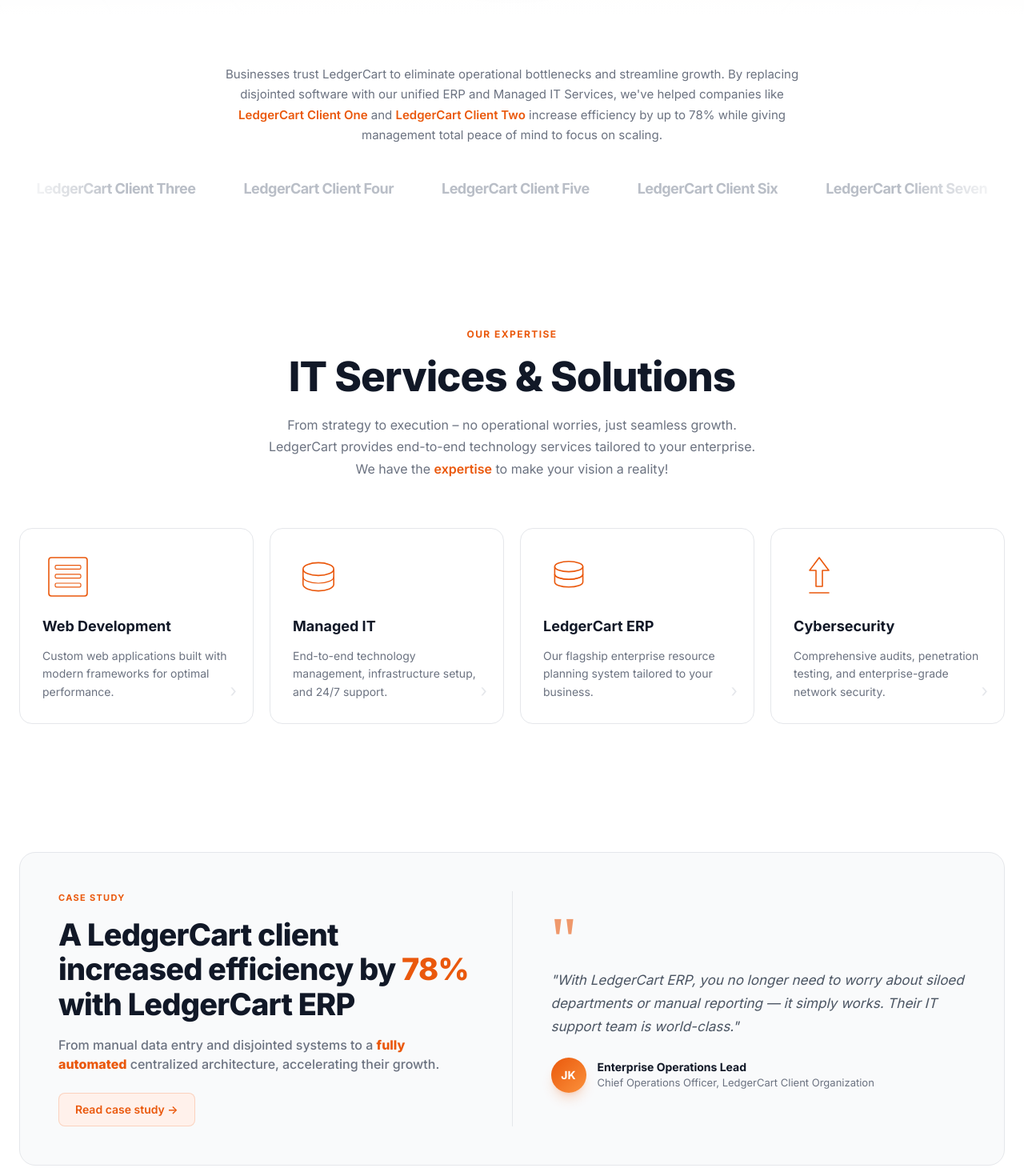
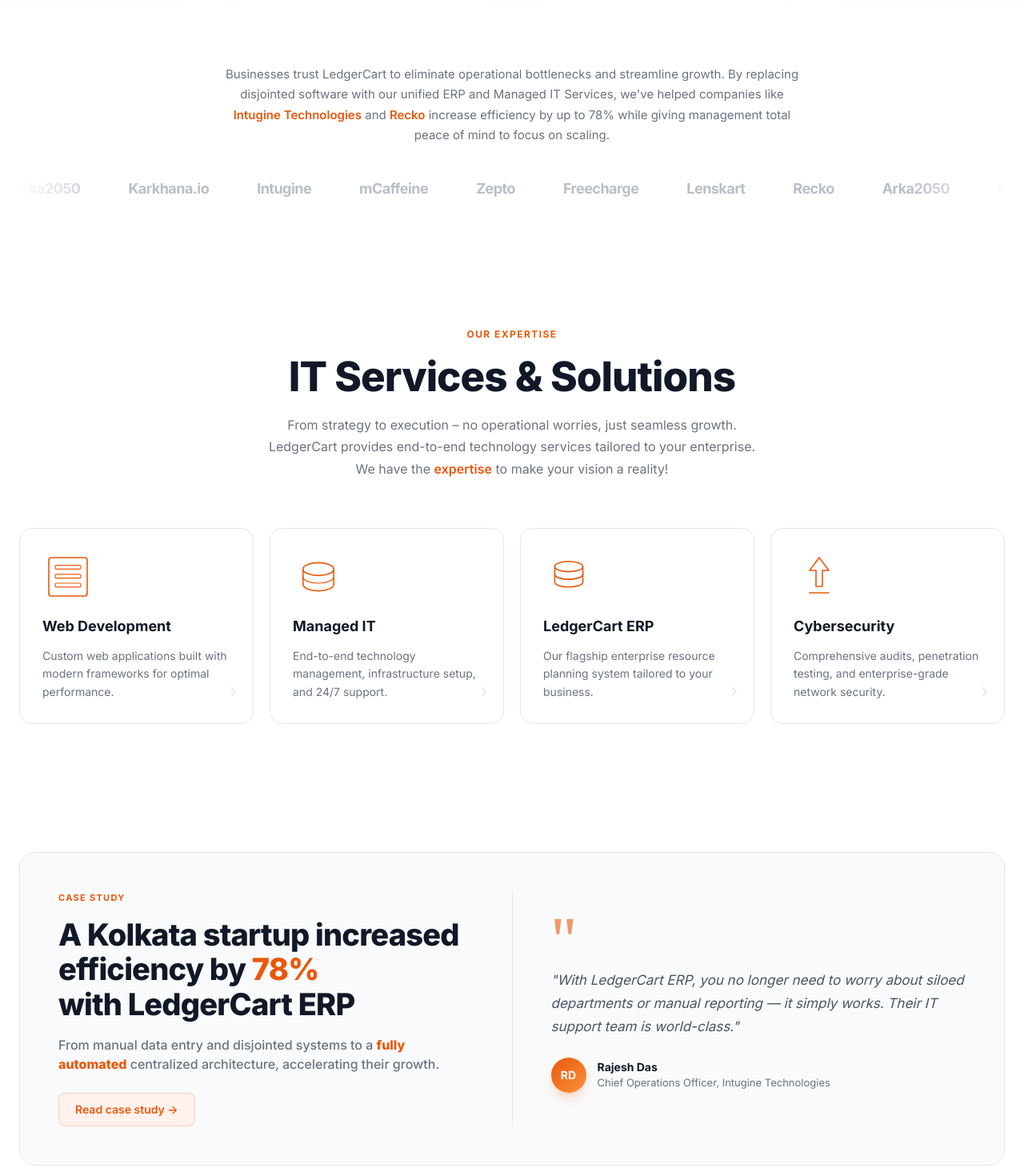
Before and after one commit to souviksenapati/LedgerCart-Website, a React (Vite) app: page / in a window 1280 px wide. Shown: the part 1200-2670 px from the top of the page at 80% size. Built offline with nearby package versions, Linux system fonts and the light colour scheme; no server answers.

Commit message:
feat: add case study, testimonial, contact grid, and logo strip components to enhance site content and social proof

```diff
--- a/src/components/shared/LogosStrip.jsx
+++ b/src/components/shared/LogosStrip.jsx
@@ -1,4 +1,4 @@
-const logos = ['LedgerCart Client One', 'LedgerCart Client Two', 'LedgerCart Client Three', 'LedgerCart Client Four', 'LedgerCart Client Five', 'LedgerCart Client Six', 'LedgerCart Client Seven', 'LedgerCart Client Eight']
+const logos = ['Lenskart', 'Recko', 'Arka2050', 'Karkhana.io', 'Intugine', 'mCaffeine', 'Zepto', 'Freecharge']
 
 export default function LogosStrip() {
   return (
@@ -6,8 +6,8 @@
       <div className="max-w-[1280px] mx-auto px-6">
         <p className="text-center text-gray-500 dark:text-slate-400 text-[15px] max-w-[720px] mx-auto mb-10 leading-[1.7]">
           Businesses trust LedgerCart to eliminate operational bottlenecks and streamline growth. By replacing disjointed software with our unified ERP and Managed IT Services, we've helped companies like{' '}
-          <a href="#" className="text-orange-600 no-underline hover:underline font-semibold">LedgerCart Client One</a> and{' '}
-          <a href="#" className="text-orange-600 no-underline hover:underline font-semibold">LedgerCart Client Two</a> increase efficiency by up to 78% while giving management total peace of mind to focus on scaling.
+          <a href="#" className="text-orange-600 no-underline hover:underline font-semibold">Intugine Technologies</a> and{' '}
+          <a href="#" className="text-orange-600 no-underline hover:underline font-semibold">Recko</a> increase efficiency by up to 78% while giving management total peace of mind to focus on scaling.
         </p>
         <div className="overflow-hidden mask-fade-x">
           <div className="flex items-center gap-[60px] w-max animate-scrollLogos">
--- a/src/pages/CaseStudies/CaseStudiesPage.jsx
+++ b/src/pages/CaseStudies/CaseStudiesPage.jsx
@@ -7,27 +7,27 @@
 const CASE_STUDIES = [
   {
     id: 1,
-    slug: 'transglobal-logistics-erp',
-    client: 'TransGlobal Logistics',
-    title: 'Automating Multi-Region Supply Chains with LedgerCart ERP',
+    slug: 'intugine-logistics-erp',
+    client: 'Intugine Technologies',
+    title: 'Automating Real-Time Shipment Tracking with LedgerCart ERP',
     result: '40% Reduction in Operational Costs',
     industry: 'Logistics',
     image: 'https://images.unsplash.com/photo-1586528116311-ad8dd3c8310d?q=80&w=1280&auto=format&fit=crop',
-    challenge: 'Fragmented data silos across 12 countries, leading to 15% manual data entry error rate.',
-    solution: 'Deployment of a unified LedgerCart ERP instance with custom multi-currency and real-time customs integration.',
-    impact: 'Established a single source of truth, reducing lead times by 22% and eliminating manual reconciliation errors.'
+    challenge: 'Fragmented carrier data across 8 Indian logistics hubs, leading to 15% manual data reconciliation errors and delayed SLA alerts.',
+    solution: 'Deployment of a unified LedgerCart ERP instance with a real-time carrier API integration layer and automated SLA dashboard.',
+    impact: 'Established a single source of operational truth, cutting lead times by 22% and eliminating manual shipment reconciliation errors.'
   },
   {
     id: 2,
-    slug: 'healthprime-telehealth',
-    client: 'HealthPrime Wellness',
-    title: 'Secure Patient Portals: Digital Transformation for Urban Clinics',
-    result: '99.9% Patient Data Accessibility',
-    industry: 'Healthcare',
-    image: 'https://images.unsplash.com/photo-1519494026892-80bbd2d6fd0d?q=80&w=1280&auto=format&fit=crop',
-    challenge: 'Obsolete legacy systems and inability to share data across cardiology and oncology wards.',
-    solution: 'Custom-engineered, HIPAA-compliant patient portal integrated with real-time diagnostic AI agents.',
-    impact: 'Patients can now access records in under 3 seconds, resulting in a 30% increase in outpatient throughput.'
+    slug: 'arka2050-cleantech-portal',
+    client: 'Arka2050',
+    title: 'Building a Secure Carbon Credit Management Platform for Green Kolkata',
+    result: '99.9% Data Accessibility & Audit Compliance',
+    industry: 'CleanTech',
+    image: 'https://images.unsplash.com/photo-1473341304170-971dccb5ac1e?q=80&w=1280&auto=format&fit=crop',
+    challenge: 'Inability to track and audit carbon credit transactions across multiple urban development partners and government bodies in West Bengal.',
+    solution: 'Custom-engineered compliance portal with immutable audit trails, role-based access controls, and real-time MRV (Measurement, Reporting & Verification) dashboards.',
+    impact: 'Project teams now access verified carbon data in under 3 seconds, resulting in a 30% acceleration in project certification timelines.'
   }
 ]
 
--- a/src/pages/CaseStudies/CaseStudyDetail.jsx
+++ b/src/pages/CaseStudies/CaseStudyDetail.jsx
@@ -8,46 +8,46 @@
 const CASE_STUDIES = [
   {
     id: 1,
-    slug: 'transglobal-logistics-erp',
-    client: 'TransGlobal Logistics',
-    title: 'Automating Multi-Region Supply Chains with LedgerCart ERP',
+    slug: 'intugine-logistics-erp',
+    client: 'Intugine Technologies',
+    title: 'Automating Real-Time Shipment Tracking with LedgerCart ERP',
     content: `
       <h2>The Challenge</h2>
-      <p>TransGlobal Logistics was struggling with highly fragmented data silos across its 12 global regions. This led to a 15% manual data entry error rate and nearly $20,000 lost monthly in reconciliation inaccuracies.</p>
+      <p>Intugine Technologies, a Kolkata-based B2B logistics intelligence startup, was struggling with fragmented carrier data across 8 major Indian logistics hubs. This led to a 15% manual data reconciliation error rate and over ₹12 lakh lost monthly in SLA penalty inaccuracies.</p>
       <h2>Our Strategic Deployment</h2>
-      <p>We deployed a unified LedgerCart ERP system with a custom Multi-Currency Engine and Real-Time Customs API integration. This allowed for instantaneous tracking and financial visibility across all ports of entry.</p>
+      <p>We deployed a unified LedgerCart ERP system with a Real-Time Carrier API Integration Layer and an automated SLA performance dashboard. This enabled instantaneous shipment visibility and financial accountability across all carrier networks.</p>
       <h2>The Metrics of Success</h2>
       <p>After just 6 months of operation:</p>
       <ul>
         <li><strong>40% reduction</strong> in overall operational overhead.</li>
-        <li><strong>22% reduction</strong> in supply chain lead times.</li>
+        <li><strong>22% reduction</strong> in shipment lead times across Pan-India routes.</li>
         <li><strong>100% elimination</strong> of manual data reconciliation errors.</li>
       </ul>
       <h2>Conclusion</h2>
-      <p>TransGlobal now operates as a truly unified data organism, scaling seamlessly as they add new international regions.</p>
+      <p>Intugine now operates as a truly unified logistics data platform, scaling seamlessly as they expand into new carrier networks and tier-2 city corridors.</p>
     `,
     industry: 'Logistics',
   },
   {
     id: 2,
-    slug: 'healthprime-telehealth',
-    client: 'HealthPrime Wellness',
-    title: 'Secure Patient Portals: Digital Transformation for Urban Clinics',
+    slug: 'arka2050-cleantech-portal',
+    client: 'Arka2050',
+    title: 'Building a Secure Carbon Credit Management Platform for Green Kolkata',
     content: `
       <h2>The Challenge</h2>
-      <p>HealthPrime Wellness needed to modernize patient access while operating across departments with legacy systems that couldn’t reliably share data.</p>
+      <p>Arka2050, a Kolkata-based cleantech startup focused on urban sustainability, needed to track and audit carbon credit transactions across multiple West Bengal urban development partners and government bodies — with zero margin for error.</p>
       <h2>Our Strategic Deployment</h2>
-      <p>We delivered a secure patient portal designed for healthcare workflows, with streamlined access patterns and a focus on privacy, auditability, and performance.</p>
+      <p>We delivered a secure compliance portal with immutable audit trails, granular role-based access controls, and real-time MRV (Measurement, Reporting & Verification) dashboards designed for government-grade accountability.</p>
       <h2>The Metrics of Success</h2>
       <ul>
-        <li><strong>99.9% accessibility</strong> for patient data and key records.</li>
-        <li><strong>Under 3 seconds</strong> to access records end-to-end.</li>
-        <li><strong>30% increase</strong> in outpatient throughput.</li>
+        <li><strong>99.9% accessibility</strong> for all carbon credit transaction data.</li>
+        <li><strong>Under 3 seconds</strong> to verify credit records end-to-end.</li>
+        <li><strong>30% acceleration</strong> in project certification timelines.</li>
       </ul>
       <h2>Conclusion</h2>
-      <p>HealthPrime now operates with a modern, secure patient experience and a foundation that supports future digital transformation initiatives.</p>
+      <p>Arka2050 now operates with a modern, audit-ready compliance infrastructure that supports their mission of building a greener, more accountable West Bengal.</p>
     `,
-    industry: 'Healthcare',
+    industry: 'CleanTech',
   },
 ]
 
--- a/src/pages/Contact/components/ContactGrid.jsx
+++ b/src/pages/Contact/components/ContactGrid.jsx
@@ -29,8 +29,8 @@
            <div className="flex items-center gap-3 relative z-10">
              <div className="w-8 h-8 rounded-full bg-gradient-to-tr from-gray-200 to-gray-400 dark:from-slate-700 dark:to-slate-500"></div>
              <div>
-               <p className="text-xs font-bold text-gray-900 dark:text-slate-200">Sarah Jenkins</p>
-               <p className="text-xs text-gray-500 dark:text-slate-500">CTO, LedgerCart Client Partner</p>
+               <p className="text-xs font-bold text-gray-900 dark:text-slate-200">Priya Mukherjee</p>
+               <p className="text-xs text-gray-500 dark:text-slate-500">CTO, Recko (Kolkata Fintech)</p>
              </div>
            </div>
         </div>
--- a/src/pages/Home/components/CaseStudy.jsx
+++ b/src/pages/Home/components/CaseStudy.jsx
@@ -7,7 +7,7 @@
           <div>
             <p className="text-[11px] font-bold tracking-[0.12em] uppercase text-orange-600 mb-4">CASE STUDY</p>
             <h2 className="text-[clamp(26px,3vw,38px)] font-extrabold tracking-[-0.8px] leading-[1.15] mb-4 text-gray-900 dark:text-slate-100">
-              A LedgerCart client increased efficiency by{' '}
+              A Kolkata startup increased efficiency by{' '}
               <span className="text-orange-600">78%</span>
               <br />with LedgerCart ERP
             </h2>
@@ -31,10 +31,10 @@
               "With LedgerCart ERP, you no longer need to worry about siloed departments or manual reporting — it simply works. Their IT support team is world-class."
             </blockquote>
             <div className="flex items-center gap-3.5">
-              <div className="w-11 h-11 rounded-full bg-gradient-to-br from-orange-600 to-orange-400 flex items-center justify-center text-sm font-bold text-white flex-shrink-0 shadow-lg shadow-orange-600/20">JK</div>
+              <div className="w-11 h-11 rounded-full bg-gradient-to-br from-orange-600 to-orange-400 flex items-center justify-center text-sm font-bold text-white flex-shrink-0 shadow-lg shadow-orange-600/20">RD</div>
               <div>
-                <div className="text-sm font-bold text-gray-900 dark:text-slate-200">Enterprise Operations Lead</div>
-                <div className="text-[13px] text-gray-500 dark:text-slate-500">Chief Operations Officer, LedgerCart Client Organization</div>
+                <div className="text-sm font-bold text-gray-900 dark:text-slate-200">Rajesh Das</div>
+                <div className="text-[13px] text-gray-500 dark:text-slate-500">Chief Operations Officer, Intugine Technologies</div>
               </div>
             </div>
           </div>
--- a/src/pages/Pricing/components/Testimonial.jsx
+++ b/src/pages/Pricing/components/Testimonial.jsx
@@ -6,10 +6,10 @@
           "With LedgerCart ERP, the implementation process was structured and seamless. Their team handled our complex data migration, significantly simplifying our daily operations."
         </blockquote>
         <div className="flex items-center justify-center gap-3.5">
-          <div className="w-11 h-11 rounded-full bg-gradient-to-br from-orange-600 to-orange-400 flex items-center justify-center text-sm font-bold text-white flex-shrink-0 shadow-lg shadow-orange-600/20">JK</div>
+          <div className="w-11 h-11 rounded-full bg-gradient-to-br from-orange-600 to-orange-400 flex items-center justify-center text-sm font-bold text-white flex-shrink-0 shadow-lg shadow-orange-600/20">RD</div>
           <div className="text-left">
-            <div className="text-sm font-bold text-gray-900 dark:text-slate-200">Enterprise Operations Lead</div>
-            <div className="text-[13px] text-gray-500 dark:text-slate-400">Chief Operations Officer, LedgerCart Client Organization</div>
+            <div className="text-sm font-bold text-gray-900 dark:text-slate-200">Rajesh Das</div>
+            <div className="text-[13px] text-gray-500 dark:text-slate-400">Chief Operations Officer, Intugine Technologies</div>
           </div>
         </div>
       </div>
```
